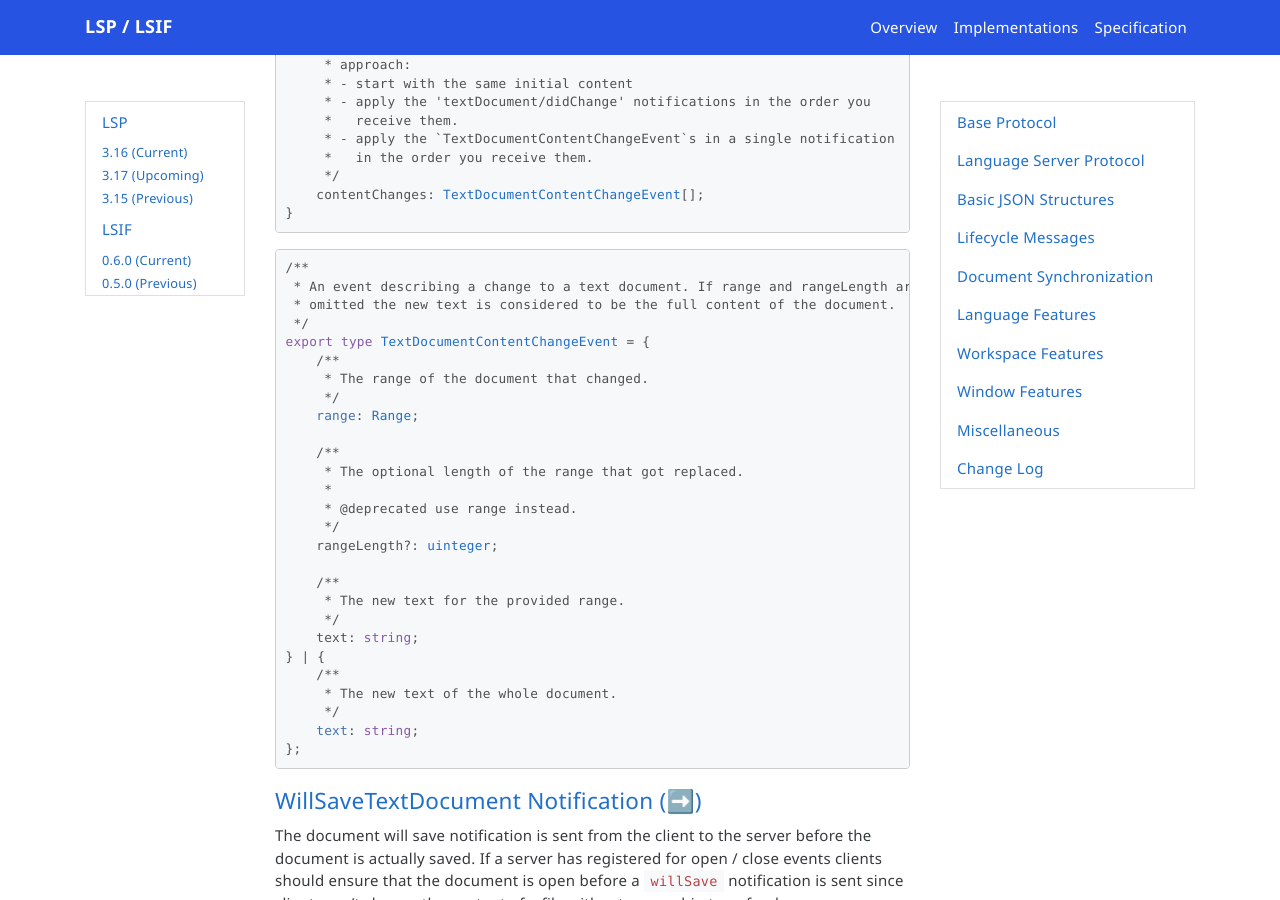
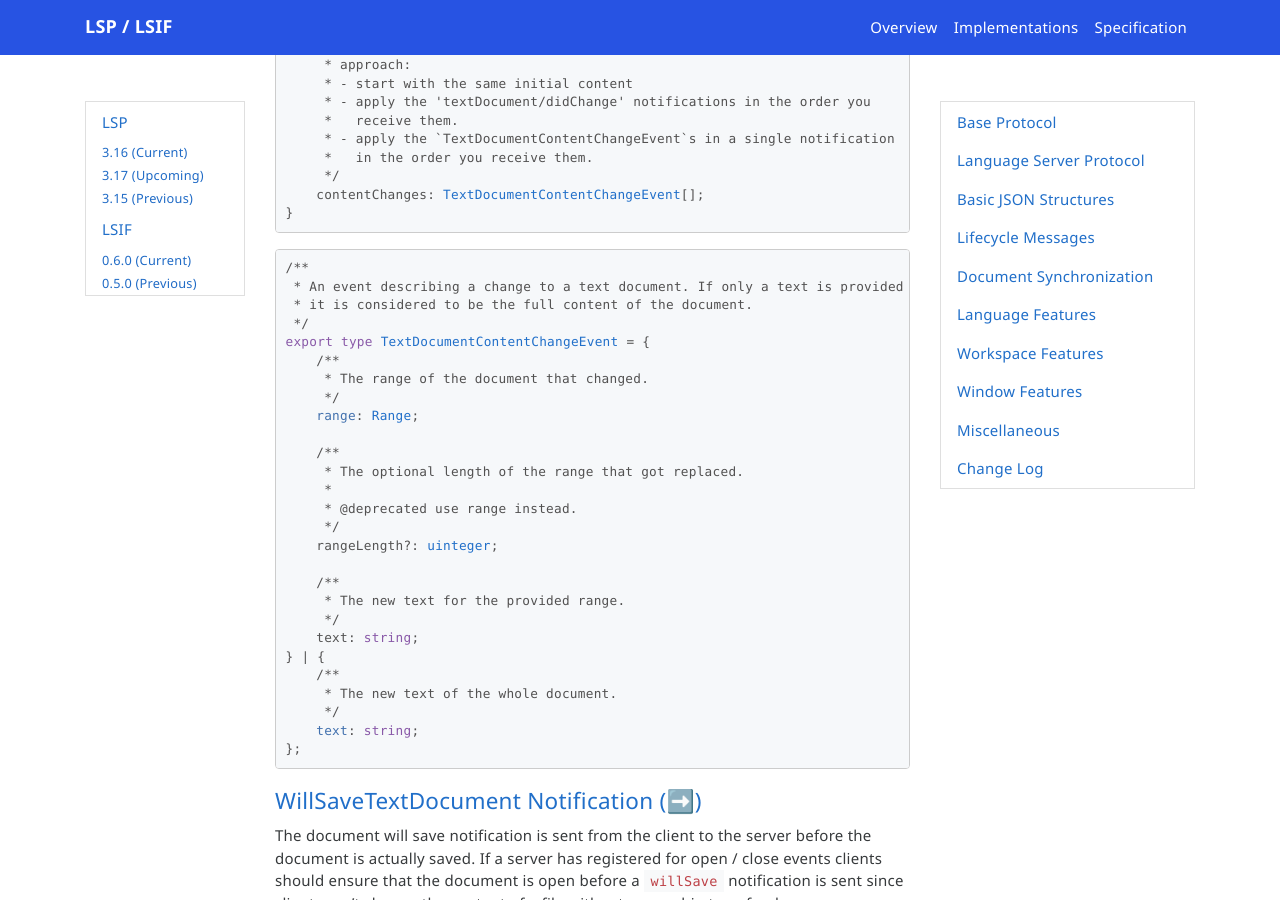
Before and after one commit to microsoft/language-server-protocol, a Jekyll site: the page built from _specifications/lsp/3.17/specification.md, in a window 1280 px wide and 900 px high, scrolled down 66319 px. Built offline with Jekyll 4.4.1, drawn with Linux system fonts in a browser that asks for light colours; nearby versions of some CDN libraries; emoji names are drawn with the system emoji font; comment, search, counter and statistics services are not loaded.

Commit message:
:lipstick:

````diff
--- a/_specifications/lsp/3.17/textDocument/didChange.md
+++ b/_specifications/lsp/3.17/textDocument/didChange.md
@@ -64,8 +64,8 @@ interface DidChangeTextDocumentParams {
 
 ```typescript
 /**
- * An event describing a change to a text document. If range and rangeLength are
- * omitted the new text is considered to be the full content of the document.
+ * An event describing a change to a text document. If only a text is provided
+ * it is considered to be the full content of the document.
  */
 export type TextDocumentContentChangeEvent = {
 	/**
````
